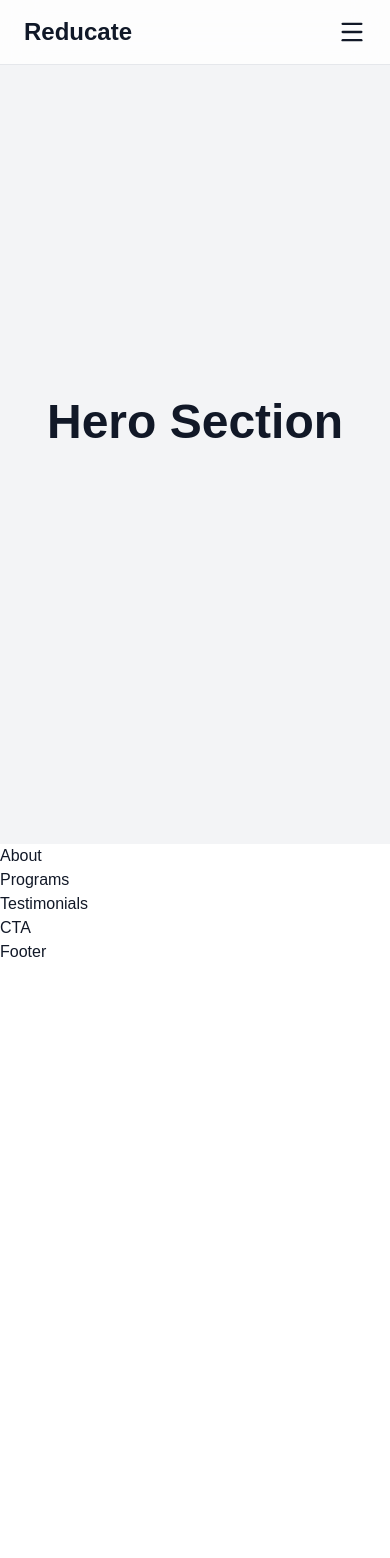
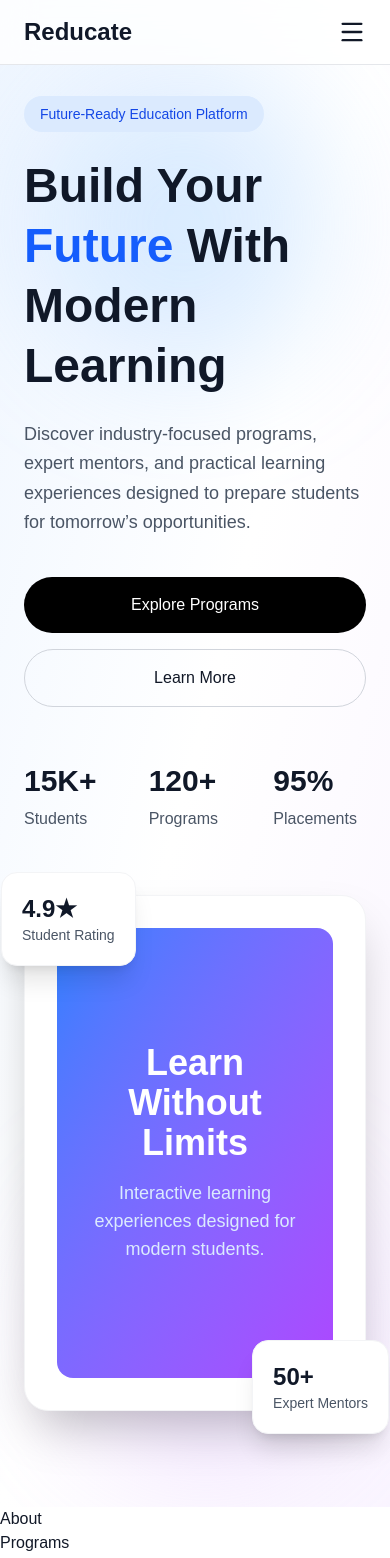
Before and after one commit to DMANOJKUMAR16/reducate-modern-landing-page, a Next.js app: page / in a window 390 px wide. Shown: the top 1558 px of the page. Before the commit the page ends 964 px from the top, so only its background shows below. Built offline with nearby package versions, Linux system fonts and the light colour scheme.

Commit message:
Built modern responsive hero section with premium UI

```diff
--- a/app/page.tsx
+++ b/app/page.tsx
@@ -8,7 +8,7 @@ import Footer from "@/sections/Footer";
 
 export default function Home() {
   return (
-    <main>
+    <main className="overflow-hidden">
       <Navbar />
       <Hero />
       <About />
--- a/sections/Hero.tsx
+++ b/sections/Hero.tsx
@@ -1,9 +1,105 @@
 const Hero = () => {
   return (
-    <section className="h-screen bg-gray-100 flex items-center justify-center">
-      <h1 className="text-5xl font-bold">
-        Hero Section
-      </h1>
+    <section className="relative min-h-screen flex items-center bg-gradient-to-br from-blue-50 via-white to-purple-50 overflow-hidden">
+
+      {/* Background Blur Effects */}
+      <div className="absolute top-20 left-10 w-72 h-72 bg-blue-300/30 rounded-full blur-3xl"></div>
+      <div className="absolute bottom-10 right-10 w-72 h-72 bg-purple-300/30 rounded-full blur-3xl"></div>
+
+      <div className="max-w-7xl mx-auto px-6 py-24 grid lg:grid-cols-2 gap-16 items-center">
+
+        {/* Left Content */}
+        <div className="relative z-10">
+
+          <p className="inline-block px-4 py-2 bg-blue-100 text-blue-700 rounded-full text-sm font-medium mb-6">
+            Future-Ready Education Platform
+          </p>
+
+          <h1 className="text-5xl md:text-7xl font-bold leading-tight text-gray-900">
+            Build Your
+            <span className="text-blue-600"> Future </span>
+            With Modern Learning
+          </h1>
+
+          <p className="mt-6 text-lg text-gray-600 max-w-xl leading-relaxed">
+            Discover industry-focused programs, expert mentors, and
+            practical learning experiences designed to prepare students
+            for tomorrow’s opportunities.
+          </p>
+
+          {/* Buttons */}
+          <div className="mt-10 flex flex-col sm:flex-row gap-4">
+
+            <button className="bg-black text-white px-8 py-4 rounded-full font-medium hover:bg-gray-800 transition">
+              Explore Programs
+            </button>
+
+            <button className="border border-gray-300 px-8 py-4 rounded-full font-medium hover:bg-gray-100 transition">
+              Learn More
+            </button>
+
+          </div>
+
+          {/* Stats */}
+          <div className="mt-14 grid grid-cols-3 gap-8">
+
+            <div>
+              <h2 className="text-3xl font-bold text-gray-900">15K+</h2>
+              <p className="text-gray-600 mt-2">Students</p>
+            </div>
+
+            <div>
+              <h2 className="text-3xl font-bold text-gray-900">120+</h2>
+              <p className="text-gray-600 mt-2">Programs</p>
+            </div>
+
+            <div>
+              <h2 className="text-3xl font-bold text-gray-900">95%</h2>
+              <p className="text-gray-600 mt-2">Placements</p>
+            </div>
+
+          </div>
+        </div>
+
+        {/* Right Content */}
+        <div className="relative">
+
+          {/* Main Card */}
+          <div className="relative bg-white rounded-3xl shadow-2xl p-8 border border-gray-100">
+
+            <div className="bg-gradient-to-br from-blue-500 to-purple-500 rounded-2xl h-[450px] flex items-center justify-center">
+
+              <div className="text-center text-white px-6">
+
+                <h2 className="text-4xl font-bold mb-4">
+                  Learn Without Limits
+                </h2>
+
+                <p className="text-lg text-blue-100">
+                  Interactive learning experiences designed for modern students.
+                </p>
+
+              </div>
+
+            </div>
+
+            {/* Floating Card 1 */}
+            <div className="absolute -top-6 -left-6 bg-white shadow-xl rounded-2xl p-5 border border-gray-100">
+              <h3 className="text-2xl font-bold text-gray-900">4.9★</h3>
+              <p className="text-gray-600 text-sm">Student Rating</p>
+            </div>
+
+            {/* Floating Card 2 */}
+            <div className="absolute -bottom-6 -right-6 bg-white shadow-xl rounded-2xl p-5 border border-gray-100">
+              <h3 className="text-2xl font-bold text-gray-900">50+</h3>
+              <p className="text-gray-600 text-sm">Expert Mentors</p>
+            </div>
+
+          </div>
+
+        </div>
+
+      </div>
     </section>
   )
 }
```
